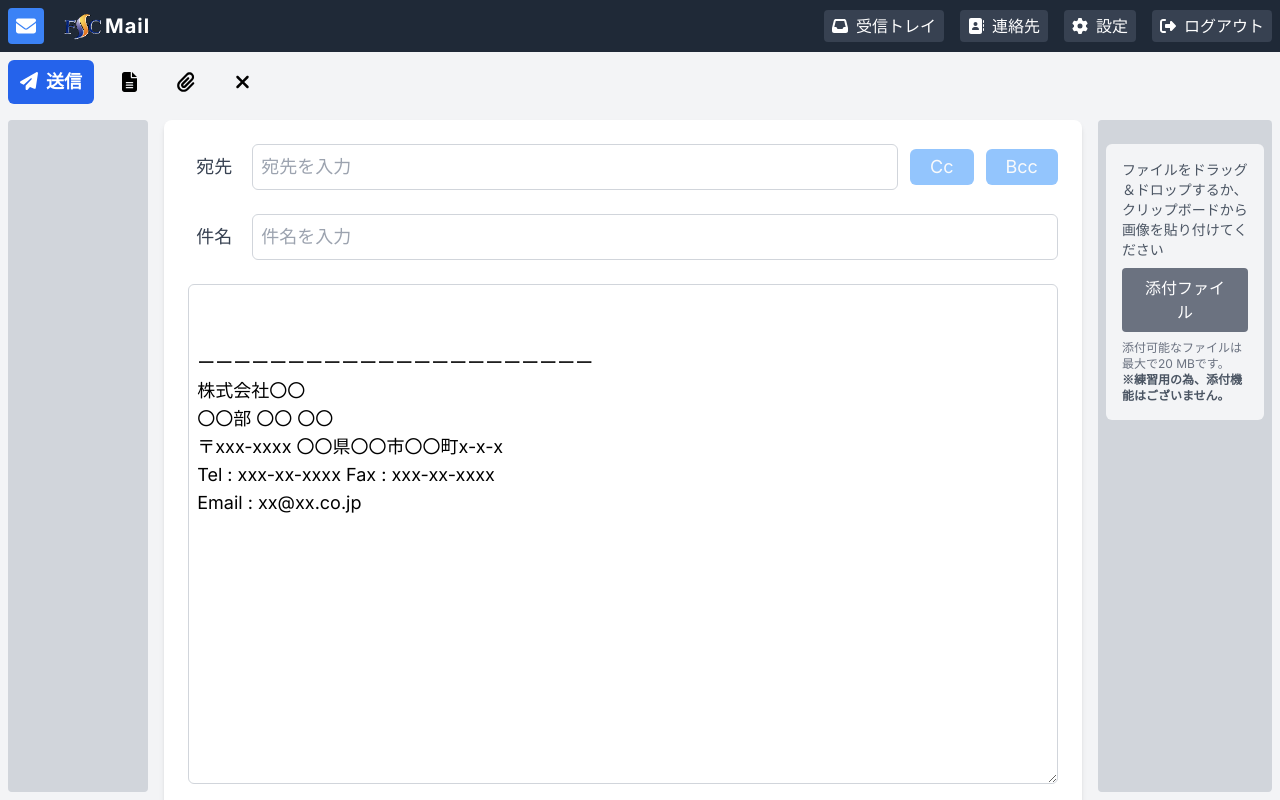
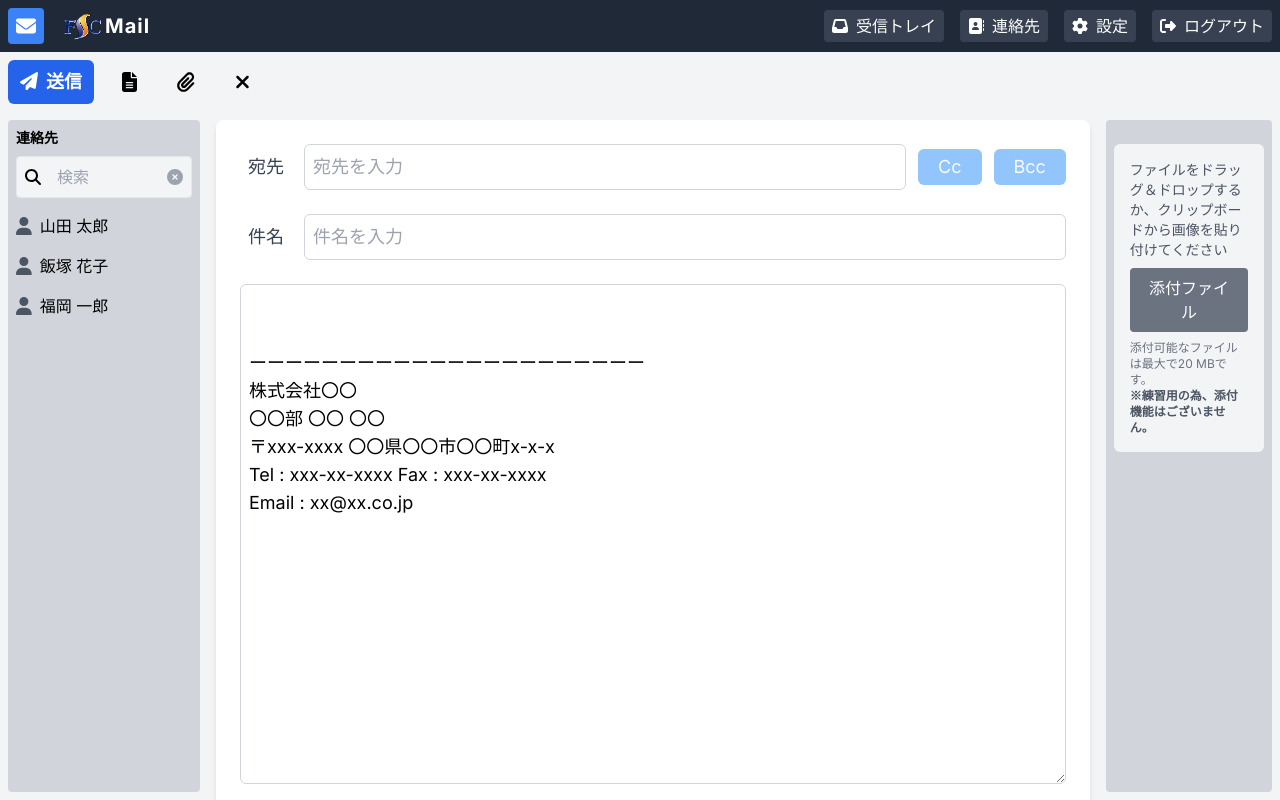
Before and after one commit to kuwa124/mail-practice, a Next.js app: page /createEmail in a window 1280 px wide. Built offline with nearby package versions, Linux system fonts and the light colour scheme.

Commit message:
✨ 連絡先のインプットボックス作成

```diff
--- a/src/app/createEmail/components/Contact/index.tsx
+++ b/src/app/createEmail/components/Contact/index.tsx
@@ -1,21 +1,100 @@
-// ユーザー操作に適応するための定型文
+// ユーザー操作に対応するための定型文
 'use client';
 
-// Reactをインポート
+// Reactと必要なコンポーネントをインポート
 import React from 'react';
-// Contactコンポーネントの定義
-const Contact: React.FC = () => {
+import { FontAwesomeIcon } from '@fortawesome/react-fontawesome';
+import {
+  faSearch,
+  faXmarkCircle,
+  faUser,
+} from '@fortawesome/free-solid-svg-icons';
+
+// 連絡先の情報を定義する型
+// name: 連絡先の名前（文字列）
+type Contact = {
+  name: string;
+};
+
+// 連絡先リストのデータ
+const contacts: Contact[] = [
+  { name: '山田 太郎' },
+  { name: '飯塚 花子' },
+  { name: '福岡 一郎' },
+];
+
+// Contactsコンポーネントの定義
+const Contacts: React.FC = () => {
   return (
-    // サイドバーのコンテナ
+    // 連絡先リストのコンテナ
     // w-48: 幅を12rem（192px）に設定
     // bg-gray-300: 背景色を薄いグレー（#d1d5db）に設定
-    // space-y-2: 子要素間の垂直方向の間隔を0.5rem（8px）に設定
-    // m-2: 全方向のマージンを0.5rem（8px）に設定
-    // p-2: 全方向のパディングを0.5rem（8px）に設定
-    // rounded: 角を丸く設定（border-radius: 0.25rem;）
-    <div className='w-48 bg-gray-300 space-y-2 m-2 p-2 rounded'></div>
+    // space-y-2: 子要素間の上下の間隔を0.5rem（8px）に設定
+    // m-2: 外側の余白を全方向に0.5rem（8px）設定
+    // p-2: 内側の余白を全方向に0.5rem（8px）設定
+    // rounded: 角を少し丸くする
+    <div className='w-48 bg-gray-300 space-y-2 m-2 p-2 rounded'>
+      {/* タイトル */}
+      {/* font-bold: 文字を太字にする */}
+      {/* text-sm: 文字サイズを小さめに設定 */}
+      <h2 className='font-bold text-sm'>連絡先</h2>
+
+      {/* 検索バー */}
+      {/* relative: 子要素の絶対位置指定の基準点とする */}
+      {/* flex: 子要素を横並びに配置 */}
+      {/* items-center: 子要素を垂直方向に中央揃え */}
+      {/* bg-gray-100: 背景色を薄いグレーに設定 */}
+      {/* border: 枠線を追加 */}
+      {/* rounded: 角を丸くする */}
+      <div className='relative flex items-center bg-gray-100 border rounded'>
+        {/* 検索アイコン */}
+        {/* p-2: 内側の余白を全方向に0.5rem（8px）設定 */}
+        <button className='p-2'>
+          <FontAwesomeIcon icon={faSearch} />
+        </button>
+        {/* 検索入力フィールド */}
+        {/* flex-grow: 余白を最大限に広げる */}
+        {/* p-2: 内側の余白を全方向に0.5rem（8px）設定 */}
+        {/* pr-8: 右側の内側の余白を2rem（32px）に設定し、クリアアイコンのスペースを確保 */}
+        {/* bg-transparent: 背景を透明にする */}
+        {/* outline-none: フォーカス時の枠線を消す */}
+        <input
+          className='flex-grow p-2 pr-8 bg-transparent outline-none'
+          type='text'
+          placeholder='検索'
+        />
+        {/* クリアアイコン（円形） */}
+        {/* absolute: 絶対位置指定 */}
+        {/* right-0: 右端に配置 */}
+        {/* top-1/2: 上端から50%の位置に配置 */}
+        {/* -translate-y-1/2: Y軸方向に自身の高さの半分だけ上に移動（垂直中央揃え） */}
+        {/* p-2: 内側の余白を全方向に0.5rem（8px）設定 */}
+        <button className='absolute right-0 top-1/2 -translate-y-1/2 p-2'>
+          <FontAwesomeIcon icon={faXmarkCircle} className='text-gray-400' />
+        </button>
+      </div>
+
+      {/* 連絡先リスト */}
+      <ul>
+        {contacts.map((contact, index) => (
+          // 各連絡先項目
+          // flex: 子要素を横並びに配置
+          // items-center: 子要素を垂直方向に中央揃え
+          // space-x-2: 子要素間の左右の間隔を0.5rem（8px）に設定
+          // py-2: 上下のパディングを0.5rem（8px）に設定
+          <li key={index} className='flex items-center space-x-2 py-2'>
+            {/* ユーザーアイコン */}
+            {/* text-gray-600: アイコンの色を灰色に設定 */}
+            {/* text-lg: アイコンのサイズを少し大きめに設定 */}
+            <FontAwesomeIcon icon={faUser} className='text-gray-600 text-lg' />
+            {/* 連絡先名 */}
+            <span>{contact.name}</span>
+          </li>
+        ))}
+      </ul>
+    </div>
   );
 };
 
-// Contactコンポーネントのエクスポート
-export default Contact;
+// Contactsコンポーネントをエクスポート
+export default Contacts;
```
